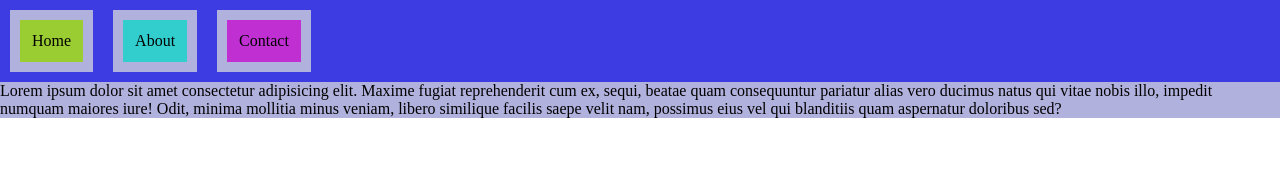
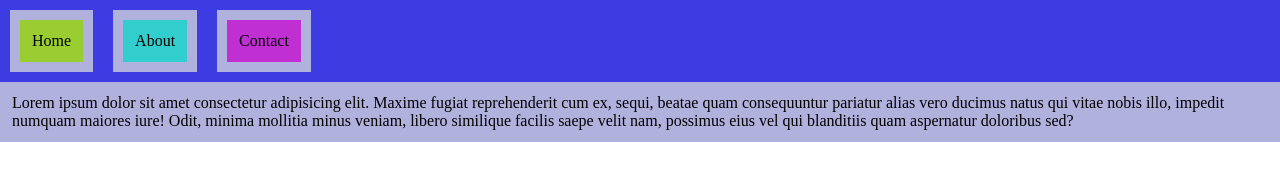
Before and after one commit to soumojit-dev/Web-Development, a plain HTML site: page Day 26 Variables CSS/index.html in a window 1280 px wide. Drawn offline with Linux system fonts and the light colour scheme.

Commit message:
Update style.css

```diff
--- a/Day 26 Variables CSS/style.css
+++ b/Day 26 Variables CSS/style.css
@@ -35,6 +35,7 @@ ul li:nth-child(3) {
 
 .container {
     background-color: var(--s-color);
+    padding: var(--defpad);
 }
 
 ul {
```
